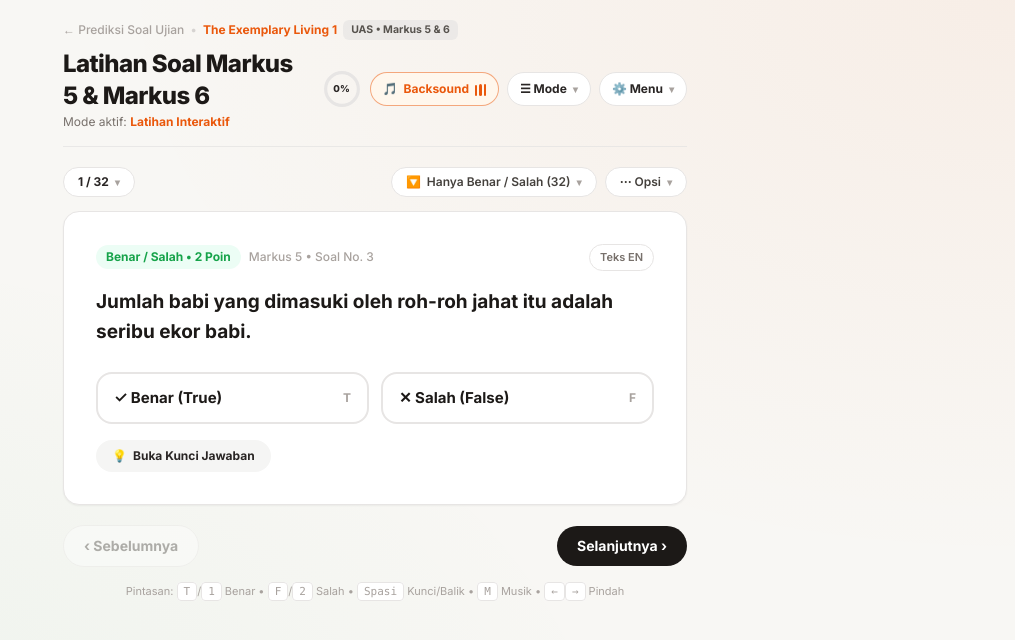
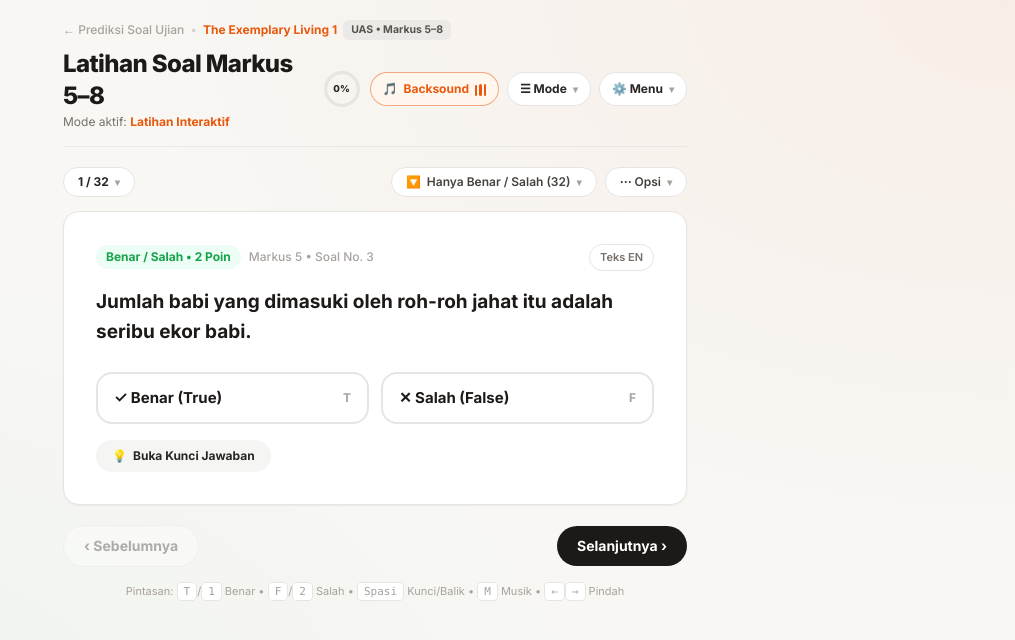
Before and after one commit to argatamauka/UAS-Teladan-Kehidupan-1, a plain HTML site: page index.html in a window 1280 px wide. Shown: the whole page, without its empty margins (265-1280 px from the left). Drawn offline with nearby package versions, Linux system fonts and the light colour scheme.

Commit message:
Update quiz heading to Markus 5 through 8

```diff
--- a/index.html
+++ b/index.html
@@ -159,7 +159,7 @@
           <span class="text-stone-400 font-medium">← Prediksi Soal Ujian</span>
           <span class="text-stone-300 dark:text-stone-700">•</span>
           <span class="font-bold text-[#EA580C]">The Exemplary Living 1</span>
-          <span class="px-2 py-0.5 rounded-md bg-stone-200/70 dark:bg-stone-800 text-[10.5px] font-bold text-stone-600 dark:text-stone-300">UAS • Markus 5 &amp; 6</span>
+          <span class="px-2 py-0.5 rounded-md bg-stone-200/70 dark:bg-stone-800 text-[10.5px] font-bold text-stone-600 dark:text-stone-300">UAS • Markus 5–8</span>
         </div>
       </div>
 
@@ -167,7 +167,7 @@
         <!-- Left Title & Active Mode Subtitle -->
         <div class="min-w-0">
           <h1 class="text-xl sm:text-2xl font-extrabold tracking-tight text-stone-900 dark:text-white leading-tight">
-            Latihan Soal Markus 5 &amp; Markus 6
+            Latihan Soal Markus 5–8
           </h1>
           <p class="text-xs text-stone-500 dark:text-stone-400 mt-0.5">
             Mode aktif: <span id="headerModeLabel" class="font-bold text-[#EA580C]">Latihan Interaktif</span>
```
